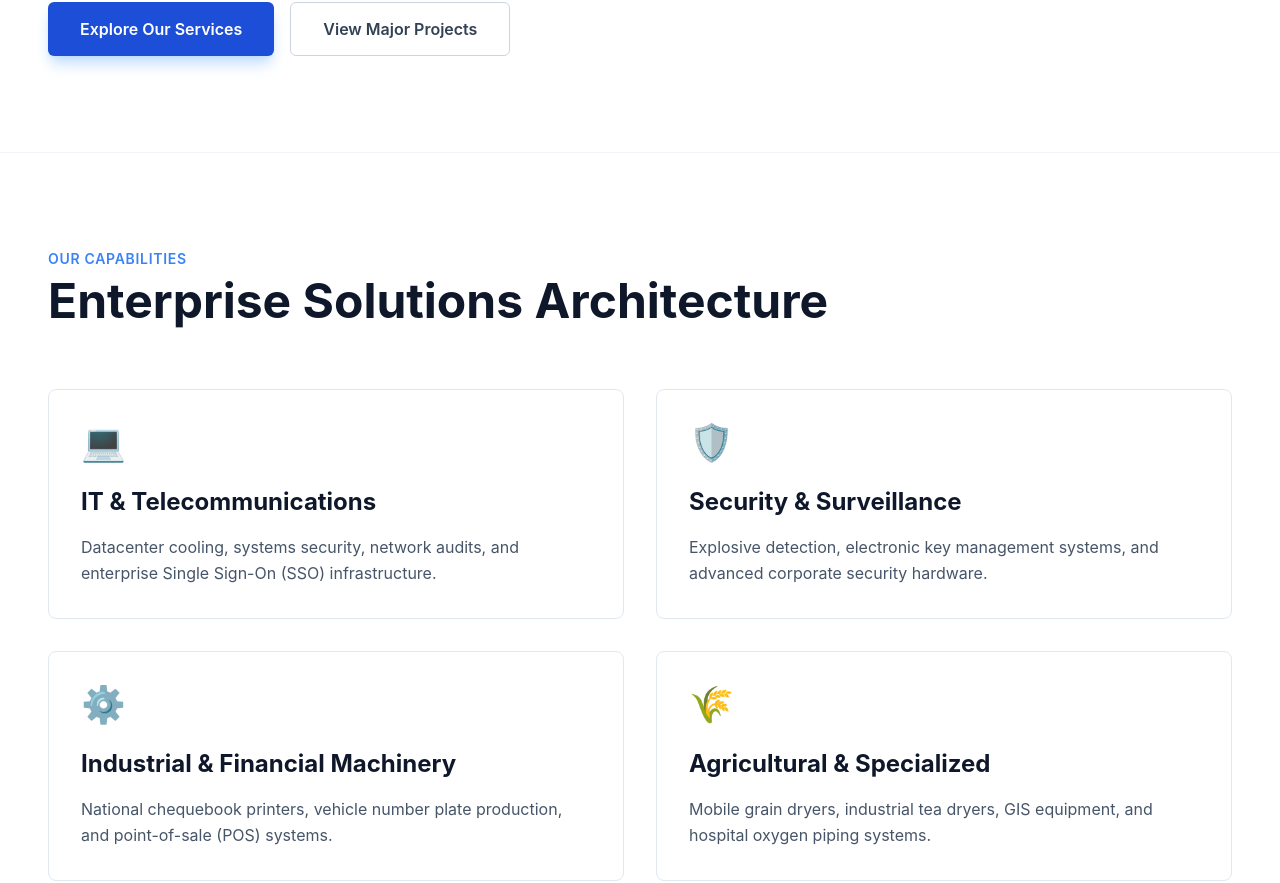
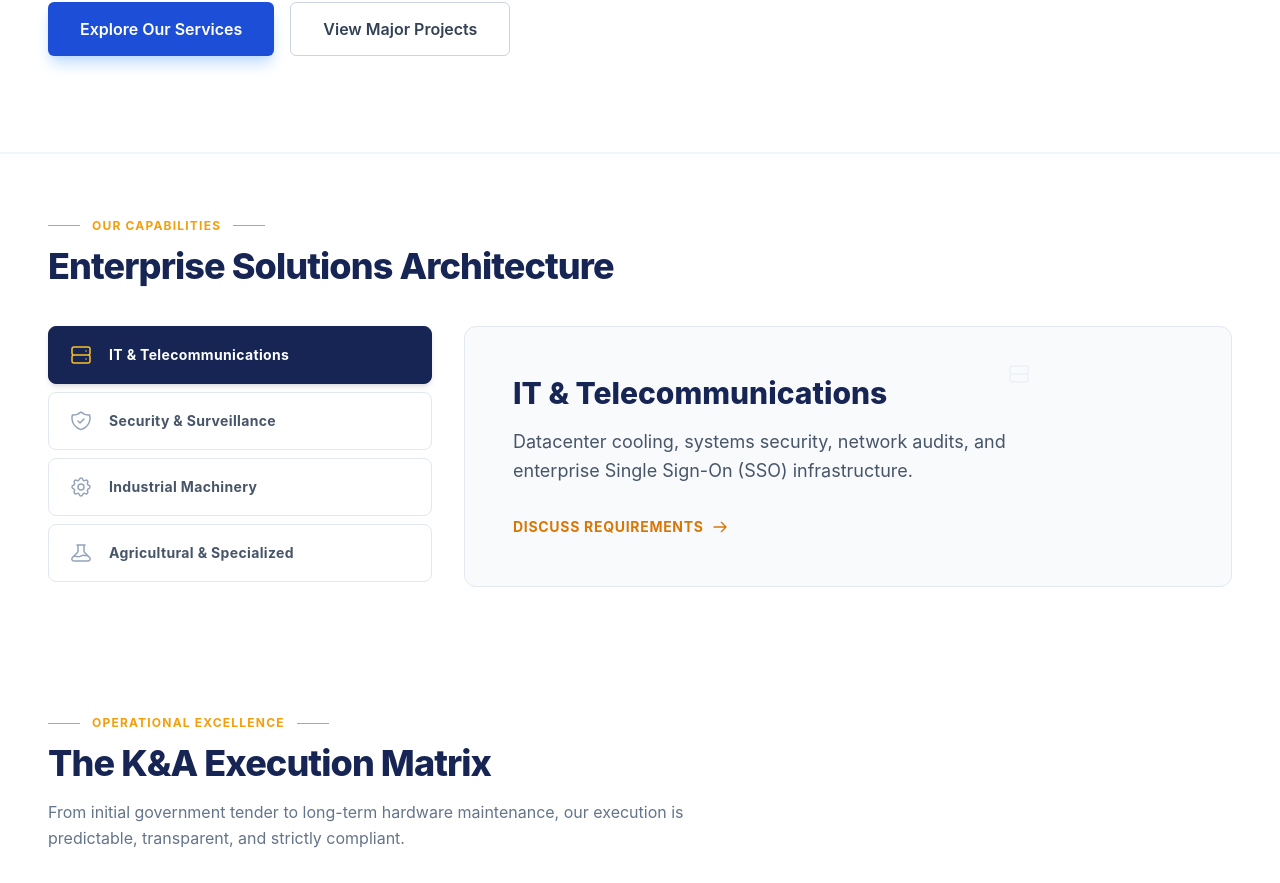
Before and after one commit to remyshingiro/K-A, a React (Vite) app: page / in a window 1280 px wide. Shown: the part 596-1479 px from the top of the page. Built offline with nearby package versions, Linux system fonts and the light colour scheme.

Commit message:
feat: company services

```diff
--- a/src/components/ServicesGrid.jsx
+++ b/src/components/ServicesGrid.jsx
@@ -1,47 +1,114 @@
-// src/components/ServicesGrid.jsx
-import React from 'react';
+import React, { useState } from 'react';
 
 const services = [
   {
+    id: "it-telecom",
     title: "IT & Telecommunications",
     description: "Datacenter cooling, systems security, network audits, and enterprise Single Sign-On (SSO) infrastructure.",
-    icon: "💻" // You can replace these with SVG icons later
+    // Enterprise Server/Network Icon
+    icon: <svg className="w-6 h-6" fill="none" stroke="currentColor" viewBox="0 0 24 24"><path strokeLinecap="round" strokeLinejoin="round" strokeWidth={1.5} d="M5 12h14M5 12a2 2 0 01-2-2V6a2 2 0 012-2h14a2 2 0 012 2v4a2 2 0 01-2 2M5 12a2 2 0 00-2 2v4a2 2 0 002 2h14a2 2 0 002-2v-4a2 2 0 00-2-2m-2-4h.01M17 16h.01" /></svg>
   },
   {
+    id: "security",
     title: "Security & Surveillance",
     description: "Explosive detection, electronic key management systems, and advanced corporate security hardware.",
-    icon: "🛡️"
+    // Enterprise Shield/Security Icon
+    icon: <svg className="w-6 h-6" fill="none" stroke="currentColor" viewBox="0 0 24 24"><path strokeLinecap="round" strokeLinejoin="round" strokeWidth={1.5} d="M9 12l2 2 4-4m5.618-4.016A11.955 11.955 0 0112 2.944a11.955 11.955 0 01-8.618 3.04A12.02 12.02 0 003 9c0 5.591 3.824 10.29 9 11.622 5.176-1.332 9-6.03 9-11.622 0-1.042-.133-2.052-.382-3.016z" /></svg>
   },
   {
-    title: "Industrial & Financial Machinery",
+    id: "machinery",
+    title: "Industrial Machinery",
     description: "National chequebook printers, vehicle number plate production, and point-of-sale (POS) systems.",
-    icon: "⚙️"
+    // Industrial Cogs Icon
+    icon: <svg className="w-6 h-6" fill="none" stroke="currentColor" viewBox="0 0 24 24"><path strokeLinecap="round" strokeLinejoin="round" strokeWidth={1.5} d="M10.325 4.317c.426-1.756 2.924-1.756 3.35 0a1.724 1.724 0 002.573 1.066c1.543-.94 3.31.826 2.37 2.37a1.724 1.724 0 001.065 2.572c1.756.426 1.756 2.924 0 3.35a1.724 1.724 0 00-1.066 2.573c.94 1.543-.826 3.31-2.37 2.37a1.724 1.724 0 00-2.572 1.065c-.426 1.756-2.924 1.756-3.35 0a1.724 1.724 0 00-2.573-1.066c-1.543.94-3.31-.826-2.37-2.37a1.724 1.724 0 00-1.065-2.572c-1.756-.426-1.756-2.924 0-3.35a1.724 1.724 0 001.066-2.573c-.94-1.543.826-3.31 2.37-2.37.996.608 2.296.07 2.572-1.065z" /><path strokeLinecap="round" strokeLinejoin="round" strokeWidth={1.5} d="M15 12a3 3 0 11-6 0 3 3 0 016 0z" /></svg>
   },
   {
+    id: "agricultural",
     title: "Agricultural & Specialized",
     description: "Mobile grain dryers, industrial tea dryers, GIS equipment, and hospital oxygen piping systems.",
-    icon: "🌾"
+    // Specialized/Agri Icon (Leaf & Data)
+    icon: <svg className="w-6 h-6" fill="none" stroke="currentColor" viewBox="0 0 24 24"><path strokeLinecap="round" strokeLinejoin="round" strokeWidth={1.5} d="M19.428 15.428a2 2 0 00-1.022-.547l-2.387-.477a6 6 0 00-3.86.517l-.318.158a6 6 0 01-3.86.517L6.05 15.21a2 2 0 00-1.806.547M8 4h8l-1 1v5.172a2 2 0 00.586 1.414l5 5c1.26 1.26.367 3.414-1.415 3.414H4.828c-1.782 0-2.674-2.154-1.414-3.414l5-5A2 2 0 009 10.172V5L8 4z" /></svg>
   }
 ];
 
 export default function ServicesGrid() {
+  const [activeIndex, setActiveIndex] = useState(0);
+
   return (
-    <section className="py-24 px-6 lg:px-12 bg-white">
+    // Condensed padding to match the optimized spacing strategy
+    <section className="py-16 px-6 lg:px-12 bg-white border-t border-slate-100">
       <div className="max-w-7xl mx-auto">
-        <div className="mb-16">
-          <h2 className="text-brand-light font-semibold tracking-wider uppercase text-sm mb-2">Our Capabilities</h2>
-          <h3 className="text-3xl md:text-5xl font-bold text-brand-dark">Enterprise Solutions Architecture</h3>
+
+        {/* Header - Left aligned for a tighter, more clinical read */}
+        <div className="mb-10 text-center lg:text-left">
+          <div className="flex items-center justify-center lg:justify-start gap-3 mb-3">
+            <div className="h-px w-8 bg-amber-500 hidden lg:block"></div>
+            <h2 className="text-amber-500 font-bold tracking-widest uppercase text-xs">Our Capabilities</h2>
+            <div className="h-px w-8 bg-amber-500 hidden lg:block"></div>
+          </div>
+          <h3 className="text-3xl md:text-4xl font-extrabold text-blue-950 tracking-tight">
+            Enterprise Solutions Architecture
+          </h3>
         </div>
 
-        <div className="grid grid-cols-1 md:grid-cols-2 gap-8">
-          {services.map((service, index) => (
-            <div key={index} className="p-8 border border-slate-200 rounded-lg hover:shadow-xl transition-shadow duration-300 group cursor-pointer">
-              <div className="text-4xl mb-6">{service.icon}</div>
-              <h4 className="text-2xl font-bold text-brand-dark mb-4 group-hover:text-brand-blue transition-colors">{service.title}</h4>
-              <p className="text-slate-600 leading-relaxed">{service.description}</p>
+        {/* The Space-Saving Tab System */}
+        <div className="flex flex-col lg:flex-row gap-8 items-start">
+
+          {/* Tab Controls (Vertical on mobile, stack on desktop left) */}
+          <div className="w-full lg:w-1/3 flex flex-col gap-2">
+            {services.map((service, index) => {
+              const isActive = activeIndex === index;
+              return (
+                <button
+                  key={service.id}
+                  onClick={() => setActiveIndex(index)}
+                  className={`flex items-center gap-4 w-full px-5 py-4 rounded-lg text-left transition-all duration-300 border ${
+                    isActive
+                      ? 'bg-blue-950 text-white border-blue-950 shadow-md'
+                      : 'bg-white text-slate-600 border-slate-200 hover:border-blue-400 hover:bg-slate-50'
+                  }`}
+                >
+                  <div className={`${isActive ? 'text-amber-400' : 'text-slate-400'}`}>
+                    {service.icon}
+                  </div>
+                  <span className="font-bold text-sm tracking-wide">
+                    {service.title}
+                  </span>
+                </button>
+              );
+            })}
+          </div>
+
+          {/* Active Tab Display Area */}
+          <div className="w-full lg:w-2/3 h-full">
+            <div className="bg-slate-50 border border-slate-200 rounded-xl p-8 md:p-12 h-full flex flex-col justify-center relative overflow-hidden group">
+
+              {/* Subtle background icon for texture */}
+              <div className="absolute -right-8 -bottom-8 text-slate-200 opacity-50 w-64 h-64 pointer-events-none transform group-hover:scale-110 transition-transform duration-700">
+                {services[activeIndex].icon}
+              </div>
+
+              {/* Text Content */}
+              <div key={activeIndex} className="relative z-10 animate-fade-in-up">
+                <h4 className="text-2xl md:text-3xl font-extrabold text-blue-950 mb-4">
+                  {services[activeIndex].title}
+                </h4>
+                <p className="text-slate-600 text-lg leading-relaxed max-w-xl">
+                  {services[activeIndex].description}
+                </p>
+
+                {/* Micro-interaction: A stylized "Learn More" arrow that points to the contact section */}
+                <a href="#contact" className="inline-flex items-center gap-2 mt-8 text-amber-600 font-bold text-sm uppercase tracking-wider hover:text-amber-700 transition-colors">
+                  Discuss Requirements
+                  <svg className="w-4 h-4" fill="none" stroke="currentColor" viewBox="0 0 24 24"><path strokeLinecap="round" strokeLinejoin="round" strokeWidth={2} d="M14 5l7 7m0 0l-7 7m7-7H3" /></svg>
+                </a>
+              </div>
+
             </div>
-          ))}
+          </div>
+
         </div>
+
       </div>
     </section>
   );
```
